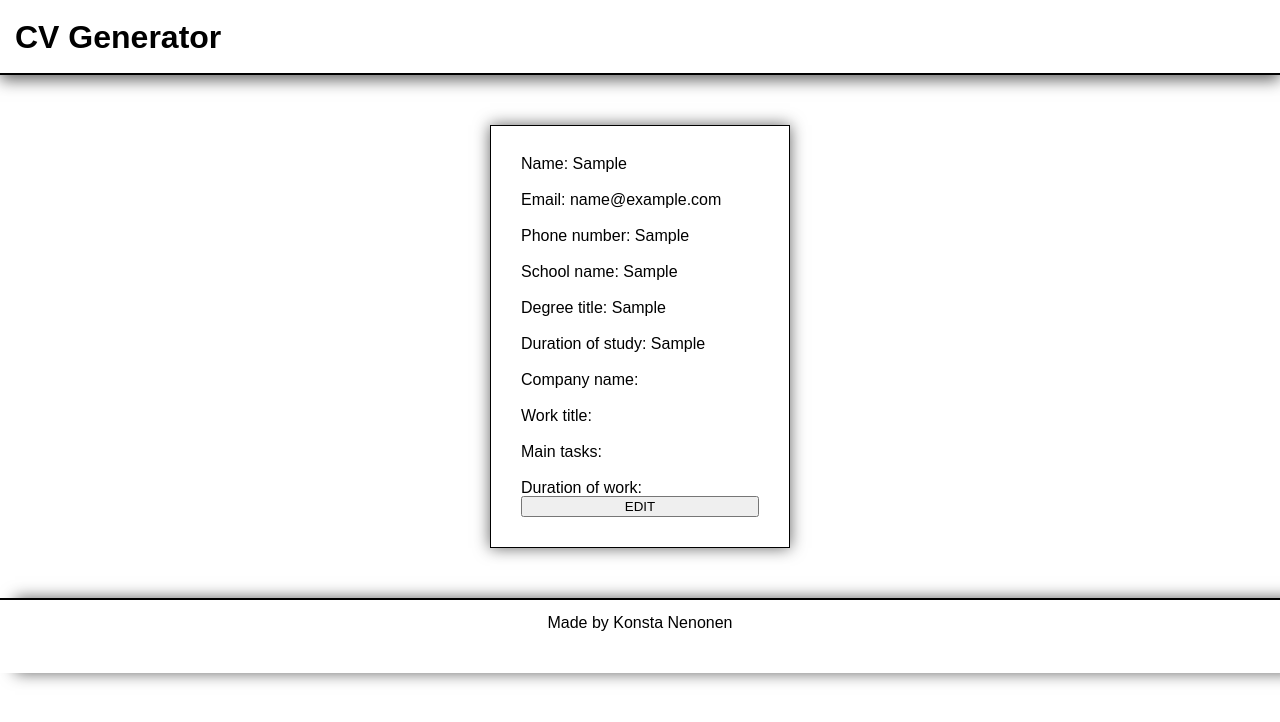
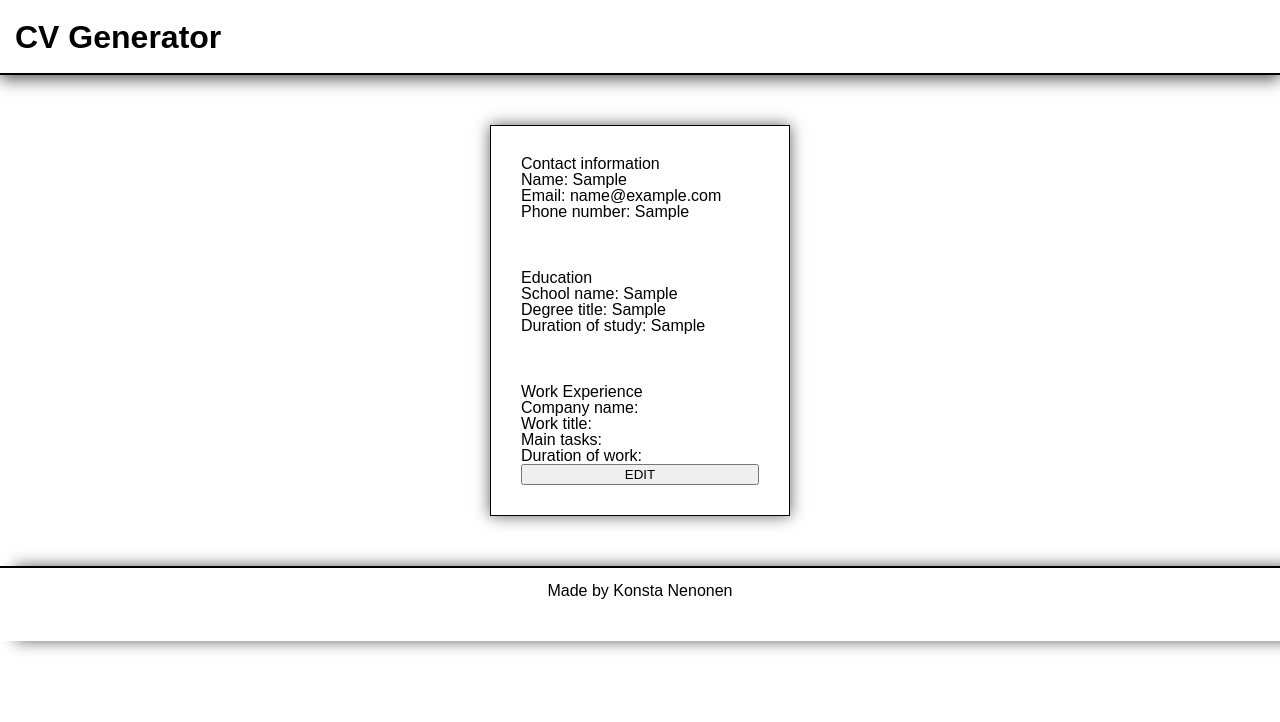
Before and after one commit to Konstanenonen/cv-application, a React (Create React App) app: page / in a window 1280 px wide. Both pictures are taken after typing "Sample", "name@example.com", "Sample", "Sample", "Sample", "Sample" into the empty fields and a click on the button "GENERATE". Shown: the top 722 px of the page. Built offline with nearby package versions, Linux system fonts and the light colour scheme.

Commit message:
Added group component to group cv information in a neat way

```diff
--- a/src/components/Cv.tsx
+++ b/src/components/Cv.tsx
@@ -1,5 +1,6 @@
 /* eslint-disable react/prefer-stateless-function */
 import React from "react";
+import Group from "./Group";
 import "../styles/Cv.css";
 
 interface CvProps {
@@ -32,16 +33,22 @@ class Cv extends React.Component<CvProps> {
 
     return (
       <div className="cv">
+        <Group name="Contact information">
           <p>Name: {name}</p>
           <p>Email: {email}</p>
           <p>Phone number: {phoneNumber}</p>
+        </Group>
+        <Group name="Education">
           <p>School name: {school}</p>
           <p>Degree title: {titleOfStudy}</p>
           <p>Duration of study: {dateOfStudy}</p>
+        </Group>
+        <Group name="Work Experience">
           <p>Company name: {work}</p>
           <p>Work title: {title}</p>
           <p>Main tasks: {tasks}</p>
           <p>Duration of work: {workDuration}</p>
+        </Group>
       </div>
     );
   }
--- /dev/null
+++ b/src/components/Group.tsx
@@ -0,0 +1,26 @@
+/* eslint-disable react/static-property-placement */
+/* eslint-disable react/prefer-stateless-function */
+import React from "react";
+
+interface GroupProps {
+  children?: React.ReactNode;
+  name: string;
+}
+
+class Group extends React.Component<GroupProps> {
+  static defaultProps = {
+    children: undefined,
+  };
+
+  render() {
+    const { children, name } = this.props;
+    return (
+      <div className="group">
+        <h3>{name}</h3>
+        {children}
+      </div>
+    );
+  }
+}
+
+export default Group;
--- a/src/styles/Cv.css
+++ b/src/styles/Cv.css
@@ -1,5 +1,5 @@
 .cv {
   display: flex;
   flex-direction: column;
-  gap: 20px;
+  gap: 50px;
 }
```
Lines whose indentation alone changed are shown as unchanged.
